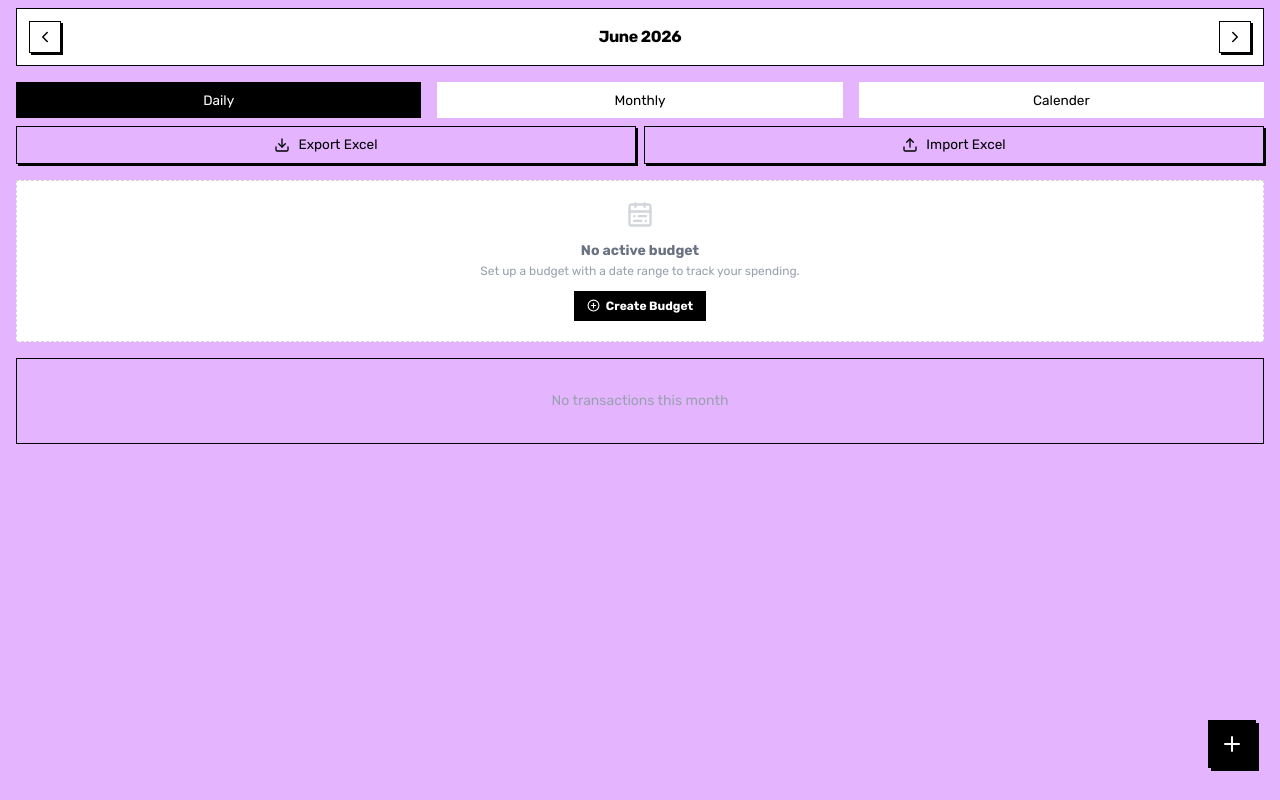
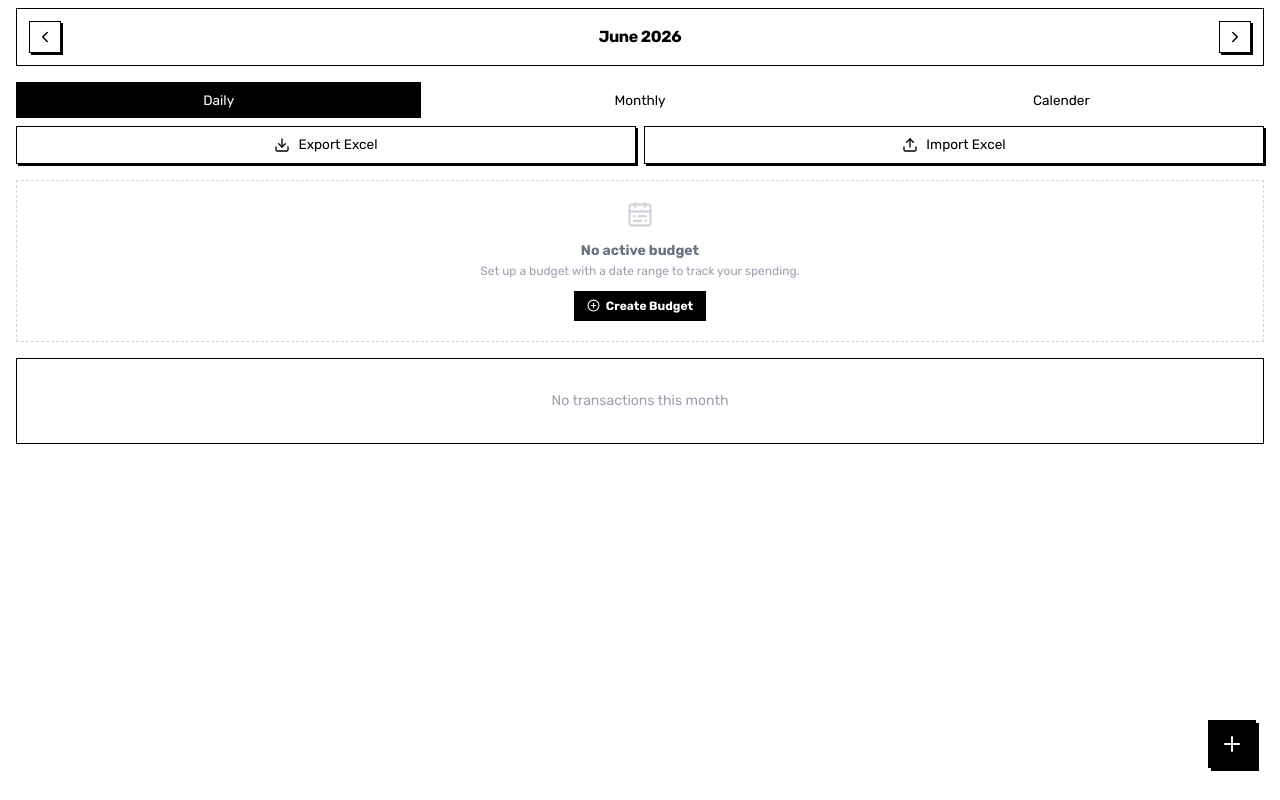
Before and after one commit to YashRaj9211/budget-tracker, a React (Vite) app: page / in a window 1280 px wide. Built offline with nearby package versions, Linux system fonts and the light colour scheme.

Commit message:
update check success

```diff
--- a/src/index.css
+++ b/src/index.css
@@ -12,8 +12,7 @@
 body {
 	font-family: 'Rubik', sans-serif;
   /* background-color: #fdf2fc; */
-  /* background-color: #ffffff; */
-  background-color: #e4b5fe;
+  background-color: #ffffff;
 }
 
 button {
```
